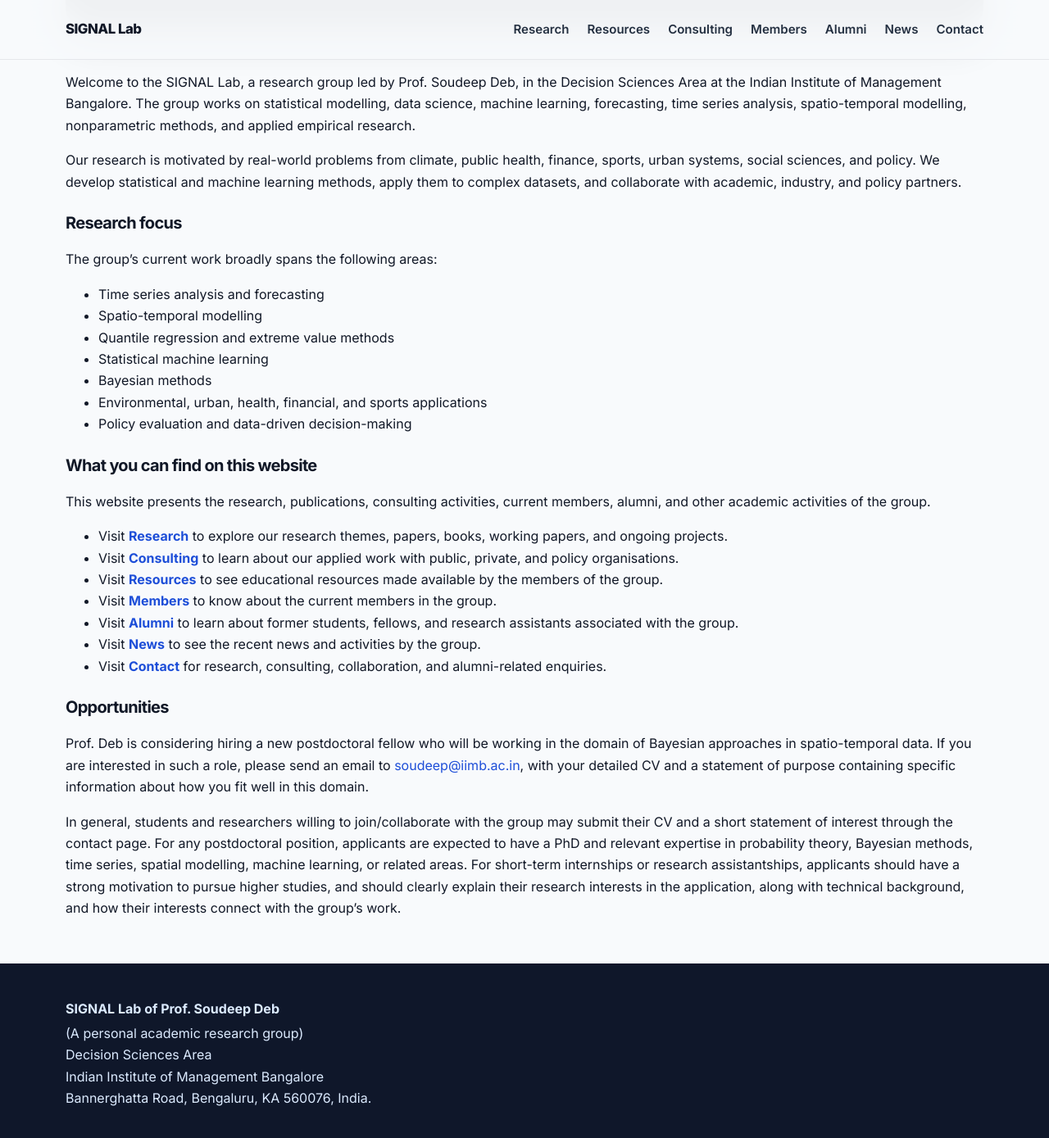
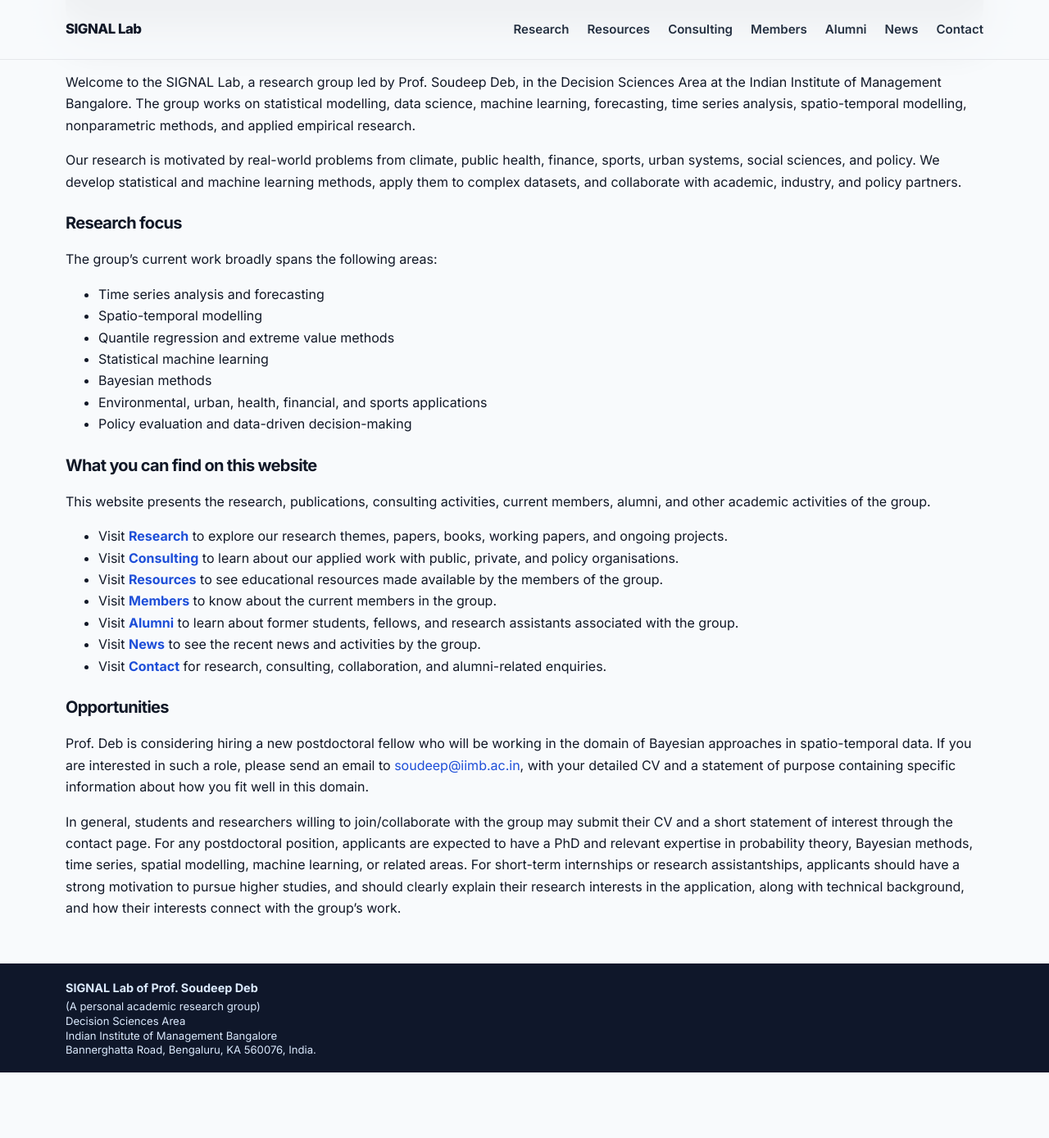
Before and after one commit to soudeepd/soudeeps-research-group, a Jekyll site: the page built from docs/index.md, in a window 1280 px wide and 1400 px high, scrolled down 879 px. Shown: the top 1389 px of the window at 82% size. Built offline with Jekyll 4.4.1, drawn with Linux system fonts in a browser that asks for light colours; after the commit the page ends 2188 px from its top, so only the background shows below that; grey boxes are pictures that could not be loaded.

Commit message:
Adjust footer styles for padding and margins

```diff
--- a/docs/assets/css/style.css
+++ b/docs/assets/css/style.css
@@ -1000,13 +1000,21 @@ button:hover {
 /* Footer */
 
 .site-footer {
-  padding: 42px 0;
+  padding: 18px 0;
   color: #dbeafe;
   background: #0f172a;
+  font-size: 0.82rem;
 }
 
 .site-footer p {
-  margin: 0.25rem 0;
+  margin: 0.15rem 0 0;
+  line-height: 1.35;
+}
+
+.site-footer strong {
+  display: block;
+  margin-bottom: 3px;
+  font-size: 0.9rem;
 }
 
 .site-footer a {
@@ -1016,7 +1024,7 @@ button:hover {
 .footer-grid {
   display: flex;
   justify-content: space-between;
-  gap: 32px;
+  gap: 24px;
 }
 
 /* Responsive design */
```
